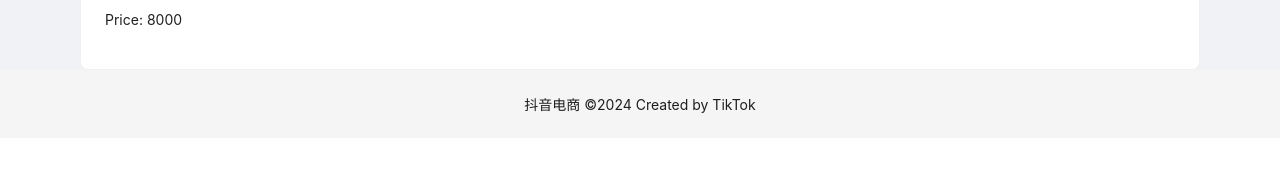
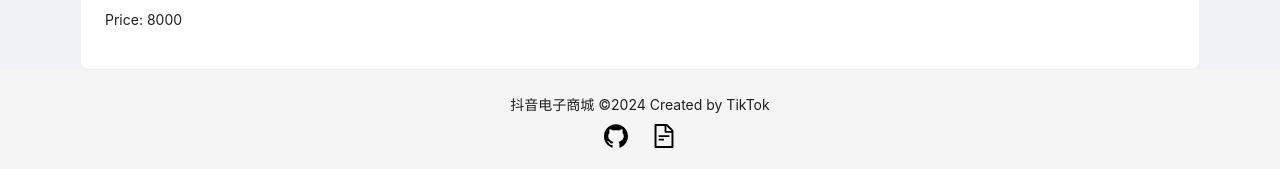
Before and after one commit to zikunz/tiktok-take-home-assignment, a React (Create React App) app: page /en/products in a window 1280 px wide. Shown: the part 780-949 px from the top of the page. Before the commit the page ends 918 px from the top, so only its background shows below. Built offline with nearby package versions, Linux system fonts and the light colour scheme.

Commit message:
Add design doc

```diff
--- a/src/App.tsx
+++ b/src/App.tsx
@@ -9,7 +9,12 @@ import {
   Navigate,
 } from 'react-router-dom';
 import { Layout, Menu, Button, Space, ConfigProvider } from 'antd';
-import { AppstoreOutlined, ShoppingCartOutlined } from '@ant-design/icons';
+import {
+  AppstoreOutlined,
+  ShoppingCartOutlined,
+  GithubOutlined,
+  FileTextOutlined,
+} from '@ant-design/icons';
 import ProductsPage from './products/pages/ProductsPage';
 import ShoppingCartPage from './shopping-cart/pages/ShoppingCartPage';
 import TikTokLogo from './assets/TikTok.png';
@@ -126,7 +131,25 @@ const AppContent: React.FC<{
         </div>
       </Content>
       <Footer style={{ textAlign: 'center' }}>
-        抖音电商 ©2024 Created by TikTok
+        抖音电子商城 ©2024 Created by TikTok
+        <div style={{ marginTop: '10px' }}>
+          <Space size="large">
+            <a
+              href="https://github.com/zikunz/tiktok-take-home-assignment"
+              target="_blank"
+              rel="noopener noreferrer"
+            >
+              <GithubOutlined style={{ fontSize: '24px', color: 'black' }} />
+            </a>
+            <a
+              href="https://enchanted-stilton-322.notion.site/ae11160b277d48fb8de3f172fbe64142"
+              target="_blank"
+              rel="noopener noreferrer"
+            >
+              <FileTextOutlined style={{ fontSize: '24px', color: 'black' }} />
+            </a>
+          </Space>
+        </div>
       </Footer>
     </Layout>
   );
```
Also changed, not shown: 1 other file (tests, documents, lock files or other folders).
